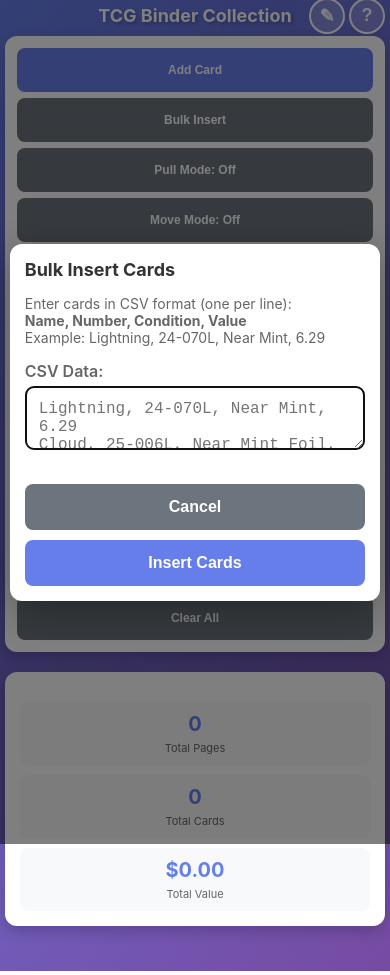
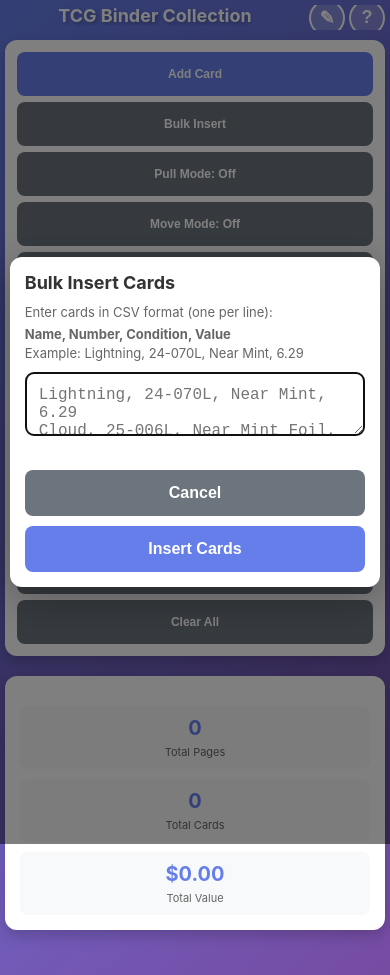
Before and after one commit to jackindisguise/binder-manager, a website: page index.html in a window 390 px wide. Both pictures are taken after a click on the button "Bulk Insert". Drawn offline with Linux system fonts and the light colour scheme.

Commit message:
chore: simplifying a bit

```diff
--- a/style.css
+++ b/style.css
@@ -10,6 +10,9 @@
     padding: 20px;
     min-height: 100vh;
     position: relative;
+    max-width: 100vw;
+    overflow-x: hidden;
+    box-sizing: border-box;
 }
 
 body::before {
@@ -50,6 +53,8 @@
 
 .container {
     margin: 10px;
+    max-width: 100%;
+    width: 100%;
 }
 
 h1 {
@@ -57,6 +62,18 @@
     text-align: center;
     margin-bottom: 30px;
     text-shadow: 2px 2px 4px rgba(0,0,0,0.3);
+    padding: 0 100px 0 20px;
+    position: relative;
+    overflow: hidden;
+    text-overflow: ellipsis;
+    white-space: nowrap;
+}
+
+h1 span {
+    display: inline-block;
+    max-width: 100%;
+    overflow: hidden;
+    text-overflow: ellipsis;
 }
 
 .help-button {
@@ -557,21 +574,31 @@
 @media (max-width: 768px) {
     body {
         padding: 10px;
+        max-width: 100vw;
+        overflow-x: hidden;
     }
 
     .container {
         margin: 5px;
+        max-width: 100vw;
+        width: 100%;
+        box-sizing: border-box;
     }
 
     h1 {
         font-size: 20px;
         margin-bottom: 15px;
+        padding: 0 90px 0 10px;
     }
 
     .help-button {
         width: 36px;
         height: 36px;
         font-size: 18px;
+    }
+
+    #renameBinderBtn {
+        right: 50px;
     }
 
     .controls {
@@ -694,6 +721,14 @@
         margin-bottom: 15px;
     }
 
+    #bulkInsertModal .modal-content {
+        padding: 15px;
+    }
+
+    #bulkInsertModal .modal-content h2 {
+        margin-bottom: 10px;
+    }
+
     .modal-content input,
     .modal-content textarea,
     .sort-select {
@@ -720,9 +755,35 @@
         min-height: 44px;
     }
 
+    .bulk-insert-description {
+        margin-bottom: 10px;
+        font-size: 13px;
+        line-height: 1.4;
+    }
+
+    .bulk-insert-description br {
+        display: none;
+    }
+
+    .bulk-insert-description strong {
+        display: block;
+        margin-top: 4px;
+    }
+
+    #bulkInsertModal label {
+        display: none;
+    }
+
     .bulk-insert-textarea {
-        min-height: 150px;
+        min-height: 200px;
         font-size: 16px;
+        margin-top: 0;
+    }
+
+    .bulk-insert-status {
+        margin-top: 8px;
+        padding: 8px;
+        font-size: 14px;
     }
 
     .sort-preview-info {
@@ -734,6 +795,8 @@
 @media (max-width: 480px) {
     body {
         padding: 5px;
+        max-width: 100vw;
+        overflow-x: hidden;
     }
 
     .container {
@@ -743,6 +806,11 @@
     h1 {
         font-size: 18px;
         margin-bottom: 10px;
+        padding: 0 85px 0 5px;
+    }
+
+    #renameBinderBtn {
+        right: 45px;
     }
 
     .controls {
```
